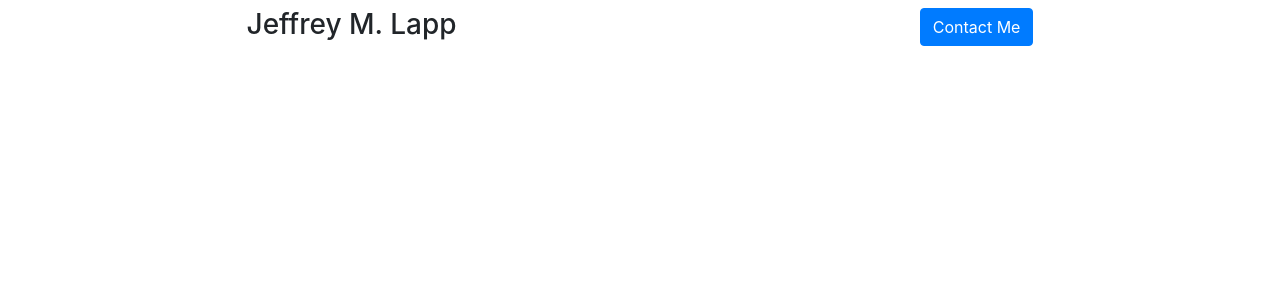
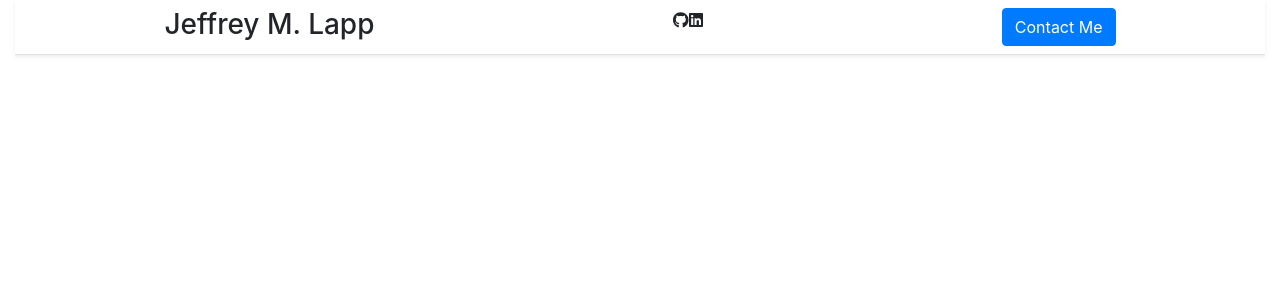
Before and after one commit to lappjeff/Final-Portfolio, a React (Create React App) app in the folder portfolio/: page / in a window 1280 px wide. Shown: the top 300 px of the page. Built offline with nearby package versions, Linux system fonts and the light colour scheme.

Commit message:
Added fontawesome deps, created SocialIcons component

```diff
--- a/portfolio/package.json
+++ b/portfolio/package.json
@@ -3,6 +3,8 @@
   "version": "0.1.0",
   "private": true,
   "dependencies": {
+    "@fortawesome/free-brands-svg-icons": "^5.12.0",
+    "@fortawesome/react-fontawesome": "^0.1.8",
     "@testing-library/jest-dom": "^4.2.4",
     "@testing-library/react": "^9.3.2",
     "@testing-library/user-event": "^7.1.2",
@@ -10,6 +12,7 @@
     "react": "^16.12.0",
     "react-dom": "^16.12.0",
     "react-scripts": "3.3.0",
+    "react-transition-group": "1.x",
     "reactstrap": "^8.2.0"
   },
   "scripts": {
--- a/portfolio/src/components/Navbar.js
+++ b/portfolio/src/components/Navbar.js
@@ -1,15 +1,21 @@
 import React from "react";
 import { Button, Nav, NavItem } from "reactstrap";
+import SocialIcons from "./SocialIcons";
 const NavBar = props => {
 	return (
-		<Nav fill className="py-2 sticky-top">
+		<nav>
+			<Nav fill className="py-2 sticky-top border-bottom shadow-sm ">
 				<NavItem>
 					<h3 className="m-0">Jeffrey M. Lapp</h3>
+				</NavItem>
+				<NavItem>
+					<SocialIcons />
 				</NavItem>
 				<NavItem>
 					<Button color="primary">Contact Me</Button>
 				</NavItem>
 			</Nav>
+		</nav>
 	);
 };
 
--- /dev/null
+++ b/portfolio/src/components/SocialIcons.js
@@ -0,0 +1,14 @@
+import React from "react";
+import { faGithub, faLinkedin } from "@fortawesome/free-brands-svg-icons";
+import { FontAwesomeIcon } from "@fortawesome/react-fontawesome";
+
+const SocialIcons = props => {
+	return (
+		<div>
+			<FontAwesomeIcon icon={faGithub} />
+			<FontAwesomeIcon icon={faLinkedin} />
+		</div>
+	);
+};
+
+export default SocialIcons;
```
Also changed, not shown: 1 other file (tests, documents, lock files or other folders). Lines whose indentation alone changed are shown as unchanged.
